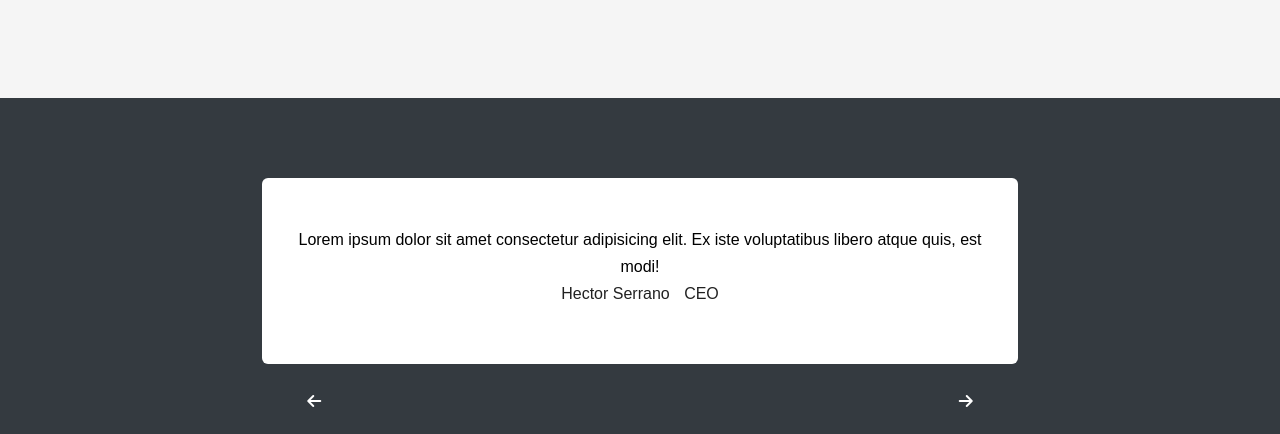
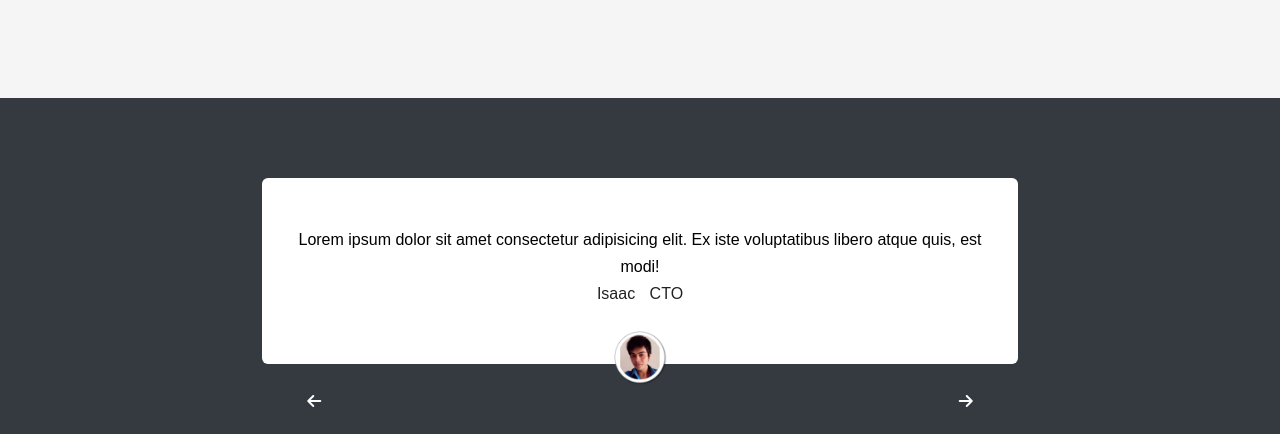
Before and after one commit to fontoful/websdevpro-site, a website built with Parcel: page index.html in a window 1280 px wide. Both pictures are taken after a click on the icon 314 px from the left and 3599 px from the top of the page. Shown: the part 3199-3633 px from the top of the page. Built offline with nearby package versions, Linux system fonts and the light colour scheme; a web font is replaced by a local one.

Commit message:
added icons to the slider

```diff
--- a/index.html
+++ b/index.html
@@ -227,6 +227,7 @@
             voluptatibus libero atque quis, est modi!
           </p>
           <span>Hector Serrano</span> <span>CEO</span>
+          <img src="./src/images/hectoricon.png" alt="avatar" />
         </div>
         <div class="display">
           <p>
@@ -241,6 +242,7 @@
             voluptatibus libero atque quis, est modi!
           </p>
           <span>Isaac </span> <span>CTO</span>
+          <img src="./src/images/isaacicon.png" alt="avatar" />
         </div>
       </div>
 
--- a/src/script.js
+++ b/src/script.js
@@ -38,6 +38,6 @@ rightArrow.addEventListener("click", slideRight);
 leftArrow.addEventListener("click", slideLeft);
 
 // make it slid every 3 seconds
-setInterval(() => {
-  slideRight();
-}, 6000);
+// setInterval(() => {
+//   slideRight();
+// }, 6000);
--- a/src/styles.css
+++ b/src/styles.css
@@ -197,6 +197,18 @@ img {
 }
 .slider .display {
   display: none;
+}
+
+.slider .white-bg .display {
+  position: relative;
+}
+
+.white-bg img {
+  position: absolute;
+  height: 65%;
+  bottom: -125%;
+  left: 50%;
+  transform: translate(-50%, -50%);
 }
 
 .slider span {
@@ -468,6 +480,18 @@ img {
     position: relative;
   }
 
+  .slider .white-bg .display {
+    position: relative;
+  }
+
+  .white-bg img {
+    position: absolute;
+    height: 65%;
+    bottom: -125%;
+    left: 50%;
+    transform: translate(-50%, -50%);
+  }
+
   i#left-arrow.fas.fa-arrow-left,
   i#right-arrow.fas.fa-arrow-right {
     position: absolute;
@@ -526,10 +550,11 @@ img {
 
   .cta {
     display: flex;
-    height: 8rem;
+    height: 6.5rem;
   }
 
   .cta > * {
     margin: 2em;
+    margin: 0px 2em;
   }
 }
```
Also changed, not shown: src/images/hectoricon.png (added), src/images/isaacicon.png (added).
